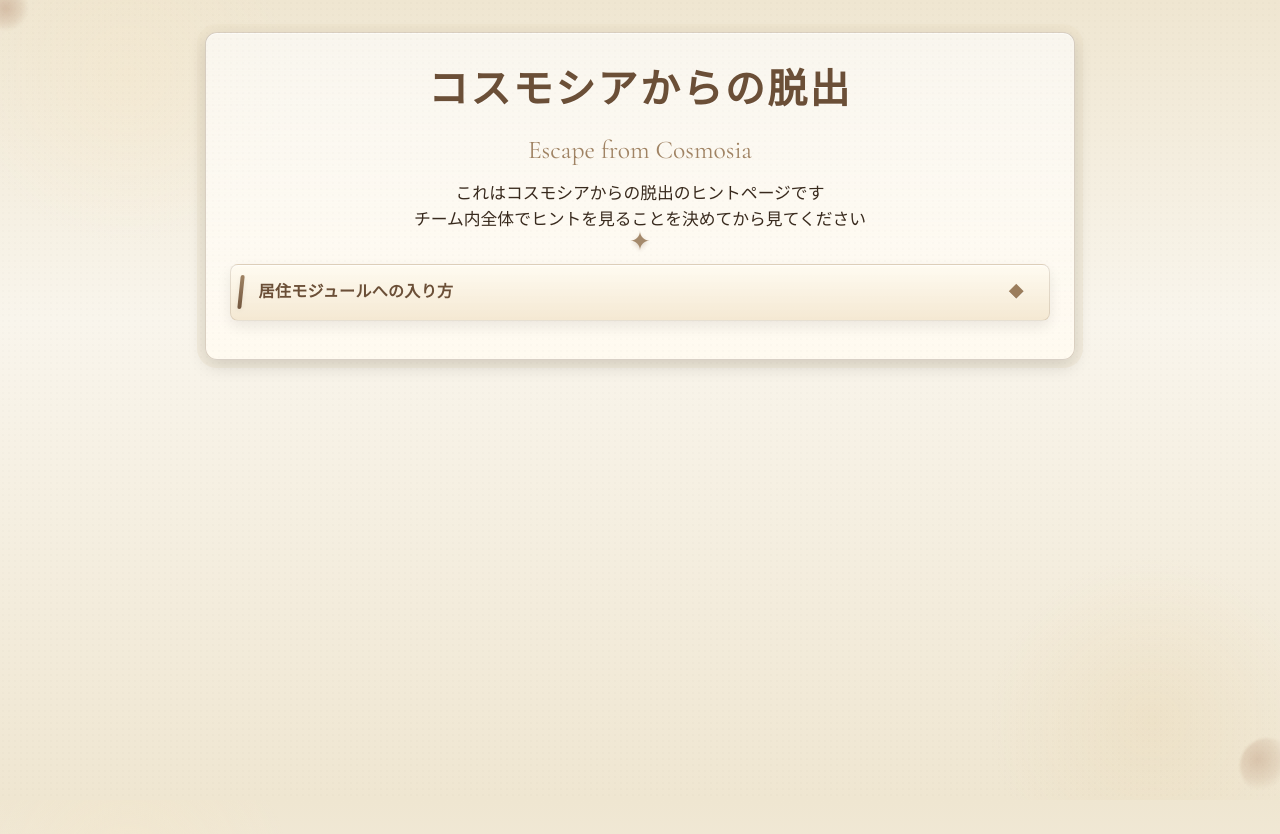
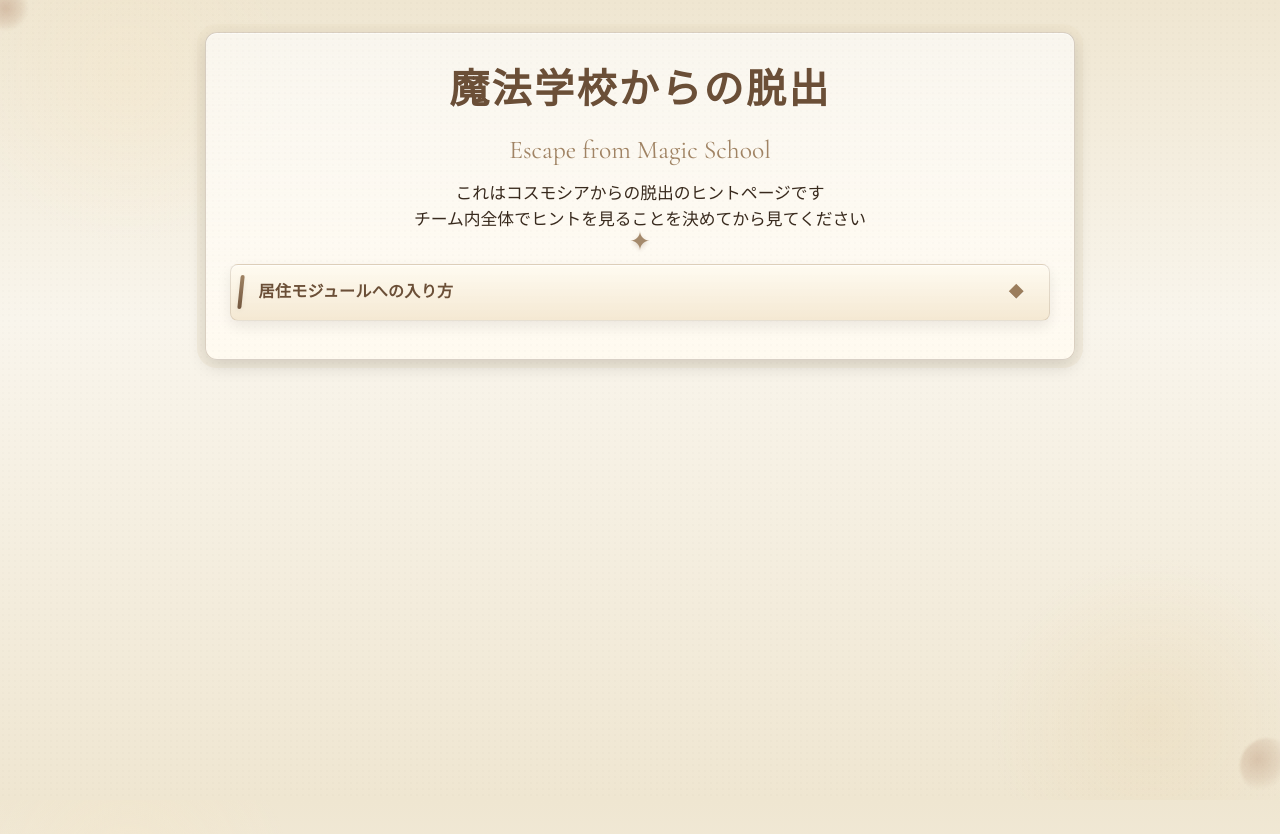
Before and after one commit to syukurimu1729/hintpage, a plain HTML site: page index.html in a window 1280 px wide. Shown: the top 834 px of the page. Drawn offline with nearby package versions, Linux system fonts and the light colour scheme.

Commit message:
Update header titles for escape theme

```diff
--- a/index.html
+++ b/index.html
@@ -268,8 +268,8 @@
     <div class="stain s2" aria-hidden="true"></div>
 
     <header>
-      <h1>コスモシアからの脱出</h1>
-      <h2>Escape from Cosmosia</h2>
+      <h1>魔法学校からの脱出</h1>
+      <h2>Escape from Magic School</h2>
       <p class="explain">
         これはコスモシアからの脱出のヒントページです<br />
         チーム内全体でヒントを見ることを決めてから見てください
```
